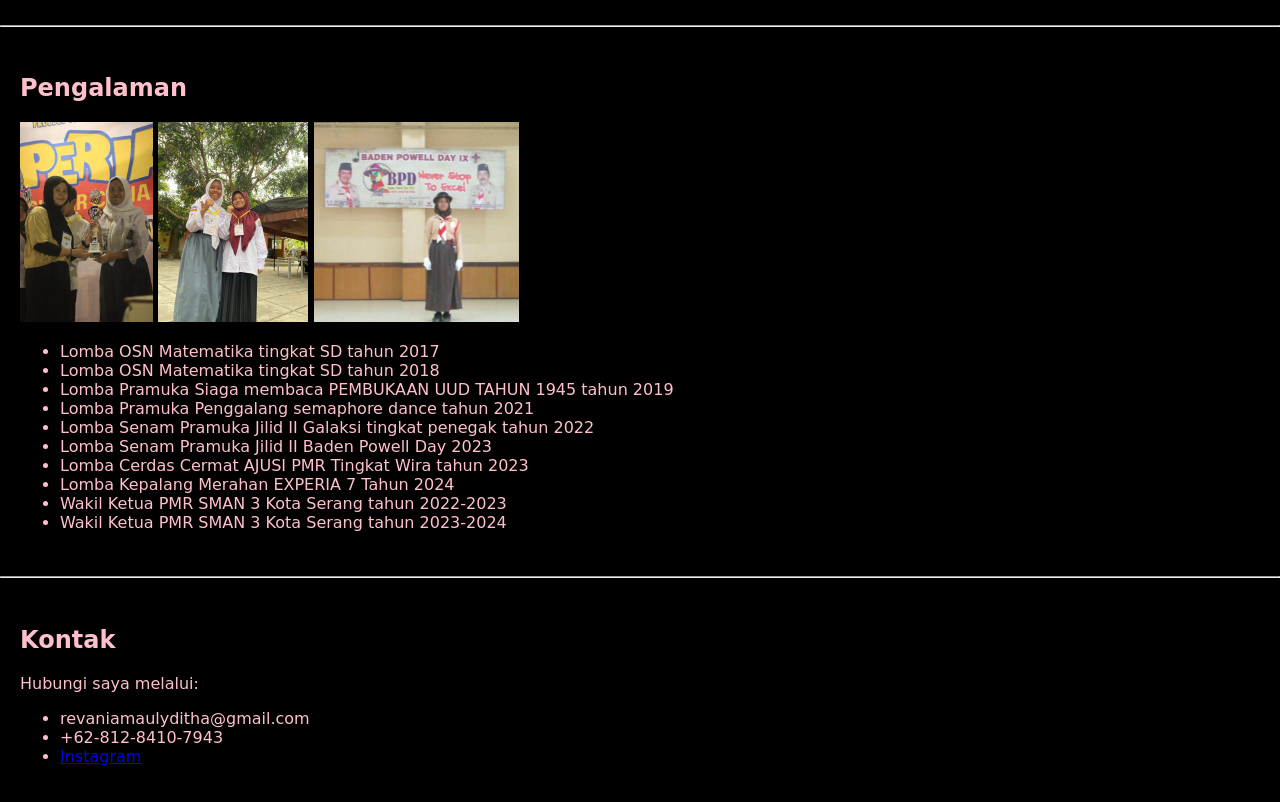
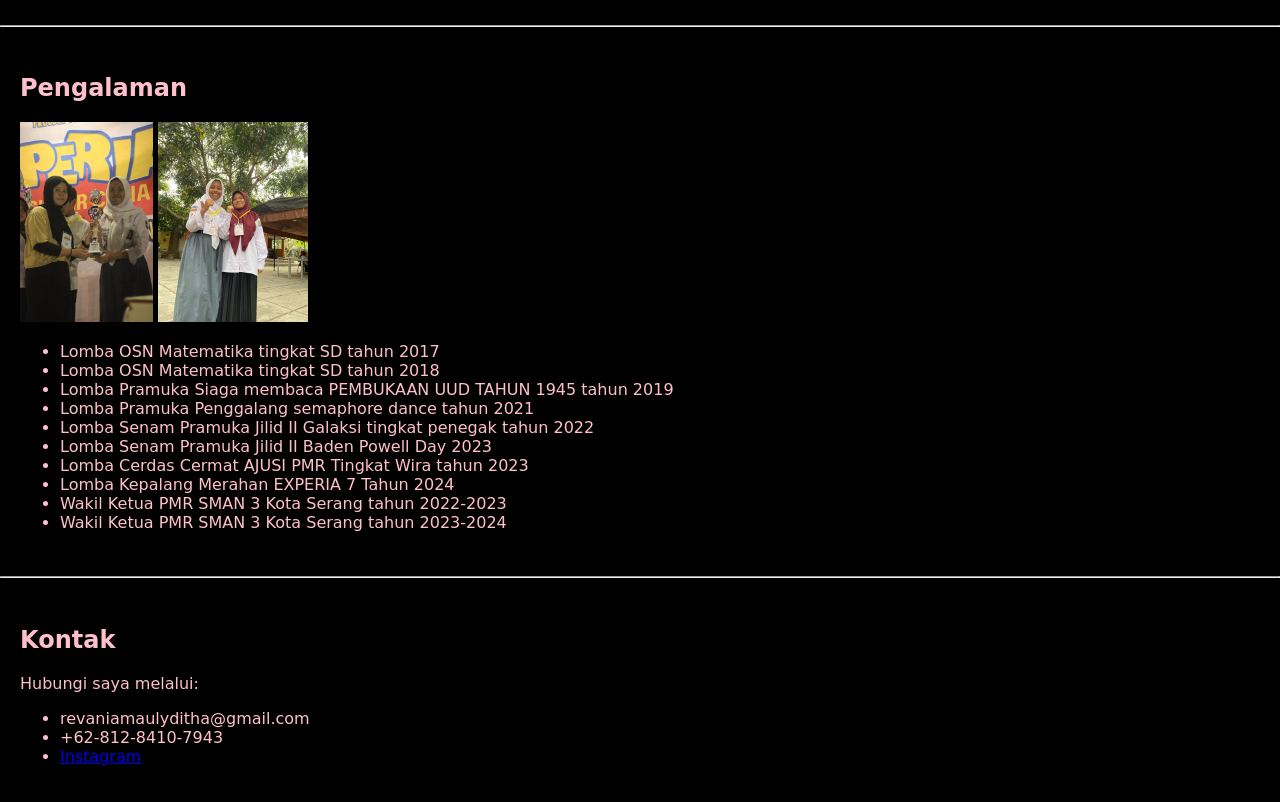
Before and after one commit to Maugyu/Website-portofolio, a plain HTML site: page index.html in a window 1280 px wide. Shown: the part 1000-1802 px from the top of the page. Drawn offline with Linux system fonts and the light colour scheme.

Commit message:
Update index.html

```diff
--- a/index.html
+++ b/index.html
@@ -48,7 +48,6 @@
     <h2>Pengalaman</h2>
     <img src="EXPERIA_7.jpg" style="height:200px;">
     <img src="AJUSI.jpg" style="height:200px;">
-    <img src="pramuka.jpg" style="height:200px;">
     <div class="gallery">
         <ul>
           <li>Lomba OSN Matematika tingkat SD tahun 2017</li>
```
